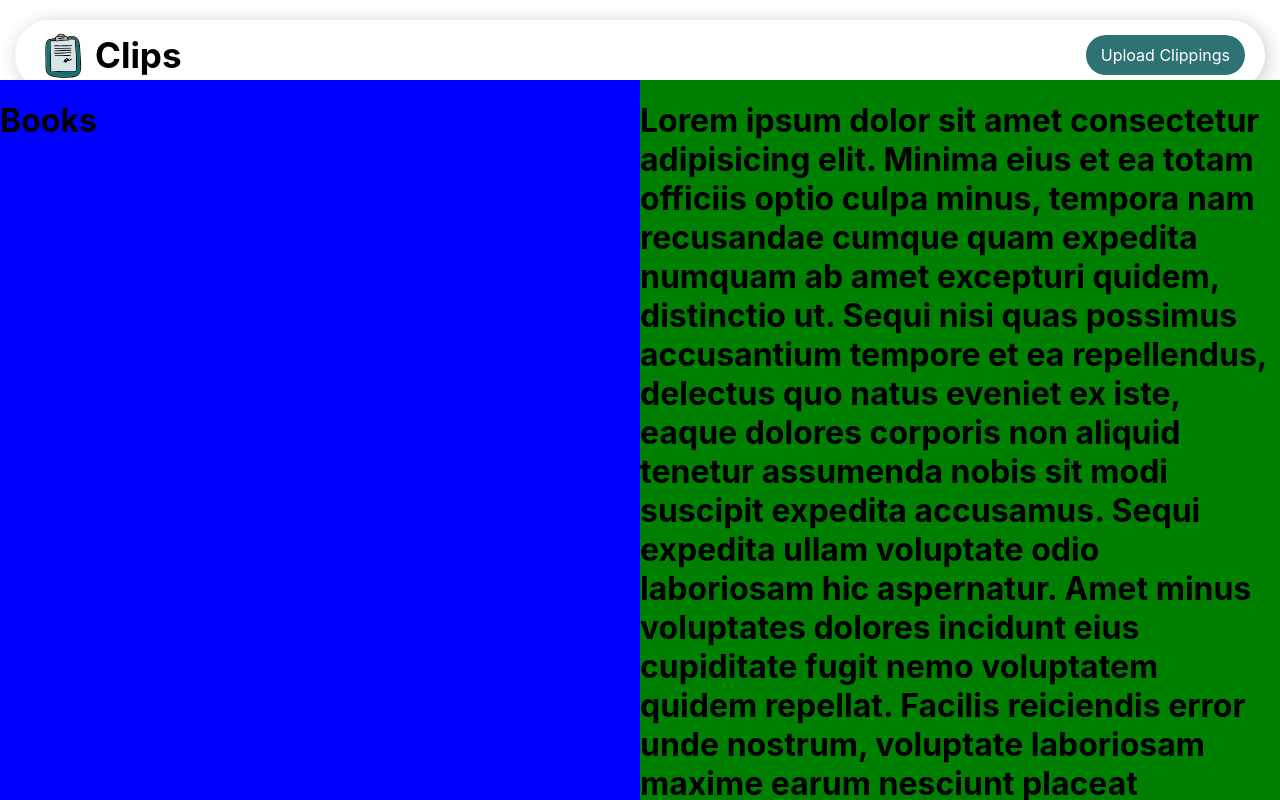
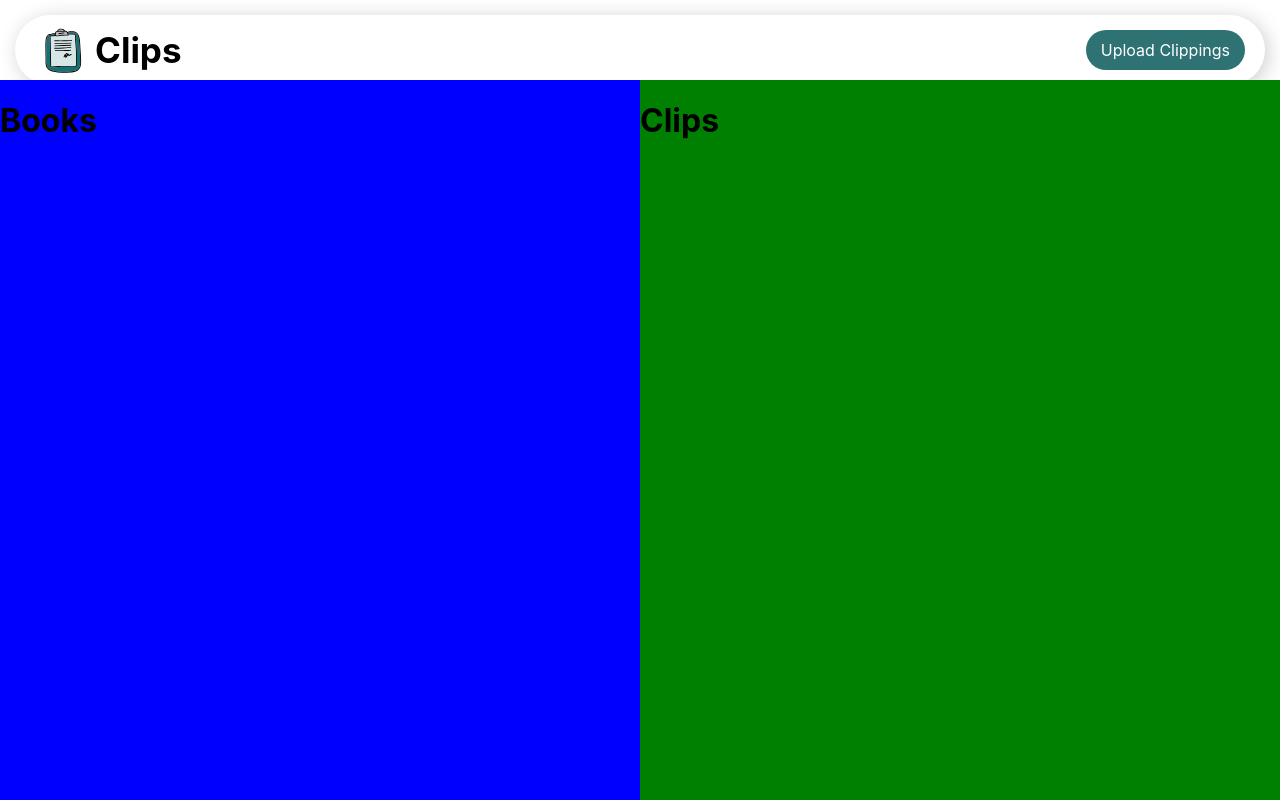
Before and after one commit to D3vd/Clips, a React (Create React App) app: page / in a window 1280 px wide. Built offline with nearby package versions, Linux system fonts and the light colour scheme.

Commit message:
Added Upload Clippings into State

```diff
--- a/src/App.js
+++ b/src/App.js
@@ -1,4 +1,4 @@
-import React from 'react';
+import React, { useState, useEffect } from 'react';
 
 import './app.scss';
 
@@ -7,9 +7,15 @@ import Books from './components/Books';
 import Clips from './components/Clips';
 
 function App() {
+  const [file, setFile] = useState('');
+
+  useEffect(() => {
+    console.log(file);
+  }, [file]);
+
   return (
     <div className="App">
-      <Header />
+      <Header setFile={setFile} />
       <div className="content">
         <Books />
         <Clips />
--- a/src/components/Clips/index.js
+++ b/src/components/Clips/index.js
@@ -5,63 +5,7 @@ import styles from './styles.module.scss';
 function Clips() {
   return (
     <div className={styles.container}>
-      <h1>
-        Lorem ipsum dolor sit amet consectetur adipisicing elit. Minima eius et
-        ea totam officiis optio culpa minus, tempora nam recusandae cumque quam
-        expedita numquam ab amet excepturi quidem, distinctio ut. Sequi nisi
-        quas possimus accusantium tempore et ea repellendus, delectus quo natus
-        eveniet ex iste, eaque dolores corporis non aliquid tenetur assumenda
-        nobis sit modi suscipit expedita accusamus. Sequi expedita ullam
-        voluptate odio laboriosam hic aspernatur. Amet minus voluptates dolores
-        incidunt eius cupiditate fugit nemo voluptatem quidem repellat. Facilis
-        reiciendis error unde nostrum, voluptate laboriosam maxime earum
-        nesciunt placeat sapiente dignissimos tempora praesentium vel aut porro,
-        odio ratione itaque, quia nobis quos possimus consectetur? Voluptas,
-        error! Blanditiis asperiores excepturi necessitatibus cumque ad
-        laudantium quis accusantium rerum rem magnam inventore numquam
-        cupiditate perferendis nulla, impedit odio expedita hic animi.
-        Consectetur temporibus quidem laboriosam aut, animi cumque provident
-        labore autem quisquam, accusamus minima quas nisi a veniam, suscipit
-        maiores tenetur ipsam ipsum. Facere officia delectus eos nihil
-        laudantium perspiciatis, iste adipisci deserunt fugit, aspernatur dicta
-        ducimus qui obcaecati sint voluptates. Ab temporibus, voluptatibus iure
-        sint itaque laudantium illo illum ratione aut quisquam a culpa corrupti,
-        perspiciatis corporis eum maiores distinctio. Repellendus vero repellat
-        fuga alias deleniti, ut provident, nesciunt repudiandae delectus
-        doloremque, sunt laboriosam. Fugiat sint corrupti, debitis non,
-        reprehenderit magni unde assumenda ex voluptates quia tempora deleniti
-        nobis in voluptas aliquam neque, vero tempore blanditiis voluptatum
-        mollitia. Ea quas optio fuga facilis velit eveniet, asperiores cumque,
-        expedita vel fugiat, esse hic pariatur. Quos, eos. Facere libero
-        repudiandae vero nobis impedit aspernatur perspiciatis, pariatur atque
-        quo, minima earum accusamus. Deserunt repudiandae in autem, corrupti
-        culpa cupiditate ea sapiente, facilis rerum sit eligendi laudantium
-        itaque nostrum quis pariatur saepe consequuntur ipsam dolorum blanditiis
-        voluptatum porro molestiae id, debitis cumque. Obcaecati, neque deleniti
-        modi laboriosam veritatis repellendus cumque sapiente explicabo sed hic
-        at quis deserunt, quae dolore pariatur asperiores recusandae nihil non
-        aliquam harum maiores, alias doloribus! Aut in dolores facere pariatur.
-        Tenetur eveniet officia facilis earum debitis ipsum excepturi!
-        Reprehenderit eius autem magni nemo repudiandae nam dolore vel assumenda
-        commodi necessitatibus, suscipit natus expedita est provident? Minus
-        asperiores voluptate veniam rem quam obcaecati fugit unde debitis natus
-        sunt recusandae, distinctio numquam quasi deserunt necessitatibus nam
-        eius in? Molestiae distinctio accusamus doloribus debitis maiores, dolor
-        quis eaque perferendis quae beatae praesentium laboriosam voluptatem
-        dolore nisi mollitia iusto. Amet, temporibus. Non, ut distinctio.
-        Nesciunt aspernatur dolorum veniam beatae autem cum iste eum, quam neque
-        soluta natus, optio amet ut vitae ipsum similique maiores? Dolore animi
-        dolor illo architecto eveniet voluptate, unde nemo, iusto explicabo
-        minus excepturi enim, reiciendis cumque ullam modi beatae. Aliquid iste
-        fugiat delectus officiis. Laudantium, quo ipsam voluptas laborum nam,
-        fugiat odio porro corporis non inventore voluptatem odit beatae
-        accusamus quisquam officia sapiente facilis animi sequi qui doloribus
-        laboriosam temporibus. Dolores beatae impedit, nihil cupiditate dolorem
-        quos odio. Cum minus iste ex in ducimus deserunt. Dolorem, vitae?
-        Expedita optio quidem saepe iste harum possimus velit. Corporis
-        obcaecati sequi optio tenetur, earum dolorem explicabo illo alias
-        consequatur asperiores. Totam dolorum ab aut omnis?
-      </h1>
+      <h1>Clips</h1>
     </div>
   );
 }
--- a/src/components/Header/index.js
+++ b/src/components/Header/index.js
@@ -4,7 +4,7 @@ import Upload from './upload';
 
 import styles from './styles.module.scss';
 
-function Header() {
+function Header(props) {
   return (
     <div className={styles.wrapper}>
       <div className={styles.container}>
@@ -12,7 +12,7 @@ function Header() {
           <img src={require('../../images/logo.svg')} alt="Logo" />
           <h1>Clips</h1>
         </div>
-        <Upload />
+        <Upload setFile={props.setFile} />
       </div>
     </div>
   );
--- a/src/components/Header/styles.module.scss
+++ b/src/components/Header/styles.module.scss
@@ -3,7 +3,7 @@
 }
 
 .container {
-  margin: 20px 15px;
+  margin: 15px;
   padding: 10px 20px;
   overflow: hidden;
   border-radius: 50px;
--- a/src/components/Header/upload.js
+++ b/src/components/Header/upload.js
@@ -2,11 +2,32 @@ import React from 'react';
 
 import styles from './styles.module.scss';
 
-function Upload() {
+function Upload(props) {
+  let fileReader;
+
+  const handleFileChosen = (file) => {
+    fileReader = new FileReader();
+    fileReader.onloadend = handleFileRead;
+    fileReader.readAsText(file);
+  };
+
+  const handleFileRead = (e) => {
+    const content = fileReader.result;
+    props.setFile(content);
+  };
+
   return (
     <div className={styles.upload}>
       <label htmlFor="upload">Upload Clippings</label>
-      <input type="file" name="upload" id="upload" accept=".txt" />
+      <input
+        type="file"
+        name="upload"
+        id="upload"
+        accept=".txt"
+        onChange={(e) => {
+          handleFileChosen(e.target.files[0]);
+        }}
+      />
     </div>
   );
 }
```
